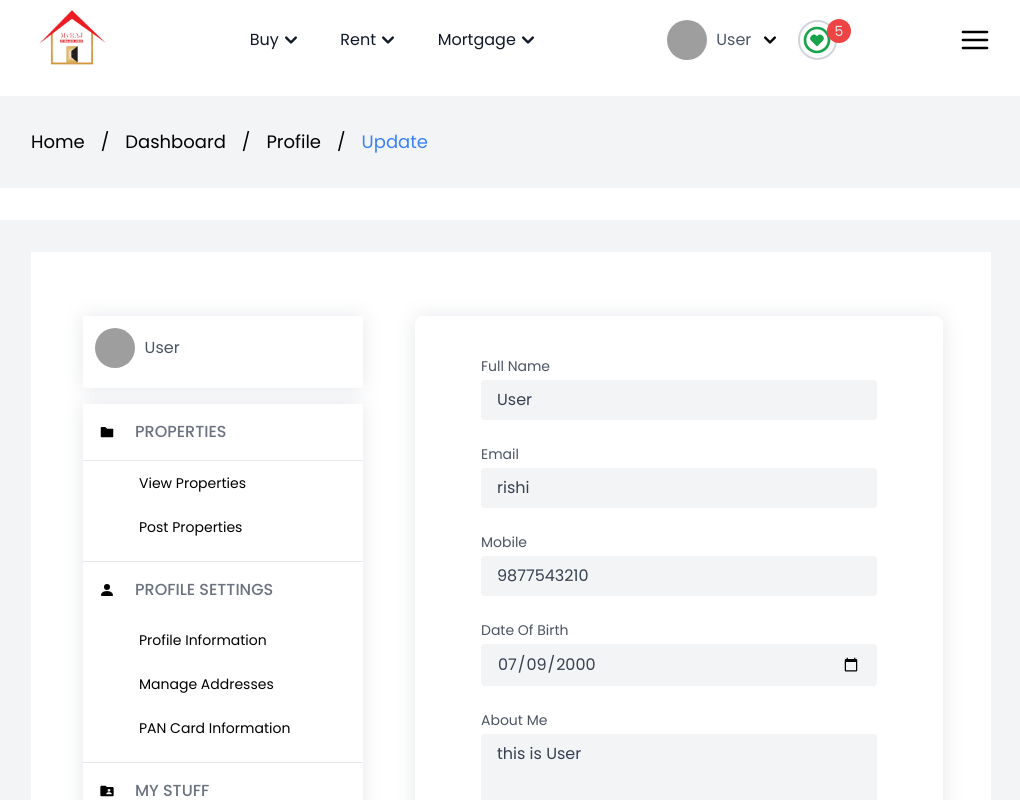
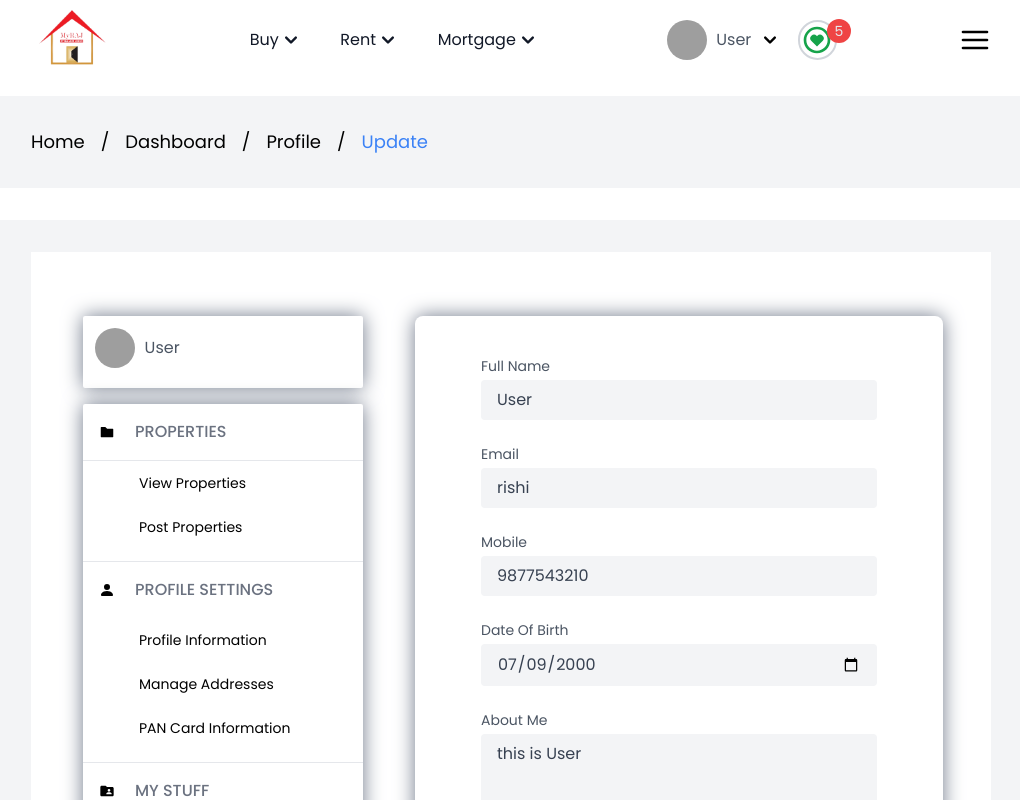
Before and after one commit to rishi-kesh-sharma/real-estate, a Next.js app: page /dashboard/profile/update in a window 1280 px wide. Shown: the top 800 px of the page, without its empty margins (129-1149 px from the left). Built offline with nearby package versions, Linux system fonts and the light colour scheme; grey boxes are pictures that could not be loaded.

Commit message:
debugging 5

```diff
--- a/src/styles/globals.css
+++ b/src/styles/globals.css
@@ -22,11 +22,7 @@ body {
   max-width: 90%;
   margin: auto;
 }
-/* .flex {
-  display: flex;
-  justify-content: space-between;
-  align-items: center;
-} */
+
 a {
   text-decoration: none;
   color: #000;
@@ -35,23 +31,7 @@ a {
 ul {
   list-style-type: none;
 }
-/* button {
-  border-radius: 5px;
-  padding: 17px 30px;
-  background: #27ae60;
-  border: none;
-  color: #fff;
-  cursor: pointer;
-  font-weight: bold;
-  -webkit-border-radius: 5px;
-  -moz-border-radius: 5px;
-  -ms-border-radius: 5px;
-  -o-border-radius: 5px;
-}
 
-button i {
-  margin-right: 5px;
-} */
 .heading {
   text-align: center;
   width: 60%;
@@ -96,7 +76,7 @@ h4 {
   margin-top: 10px;
 }
 .shadow {
-  box-shadow: 0 0 20px 0 rgb(112 121 138 / 18%);
+  box-shadow: 0 0 20px 0 rgb(112 121 138);
 }
 .padding {
   padding: 80px 0;
```
Also changed, not shown: tailwind.config.js (+0 -10 lines).
